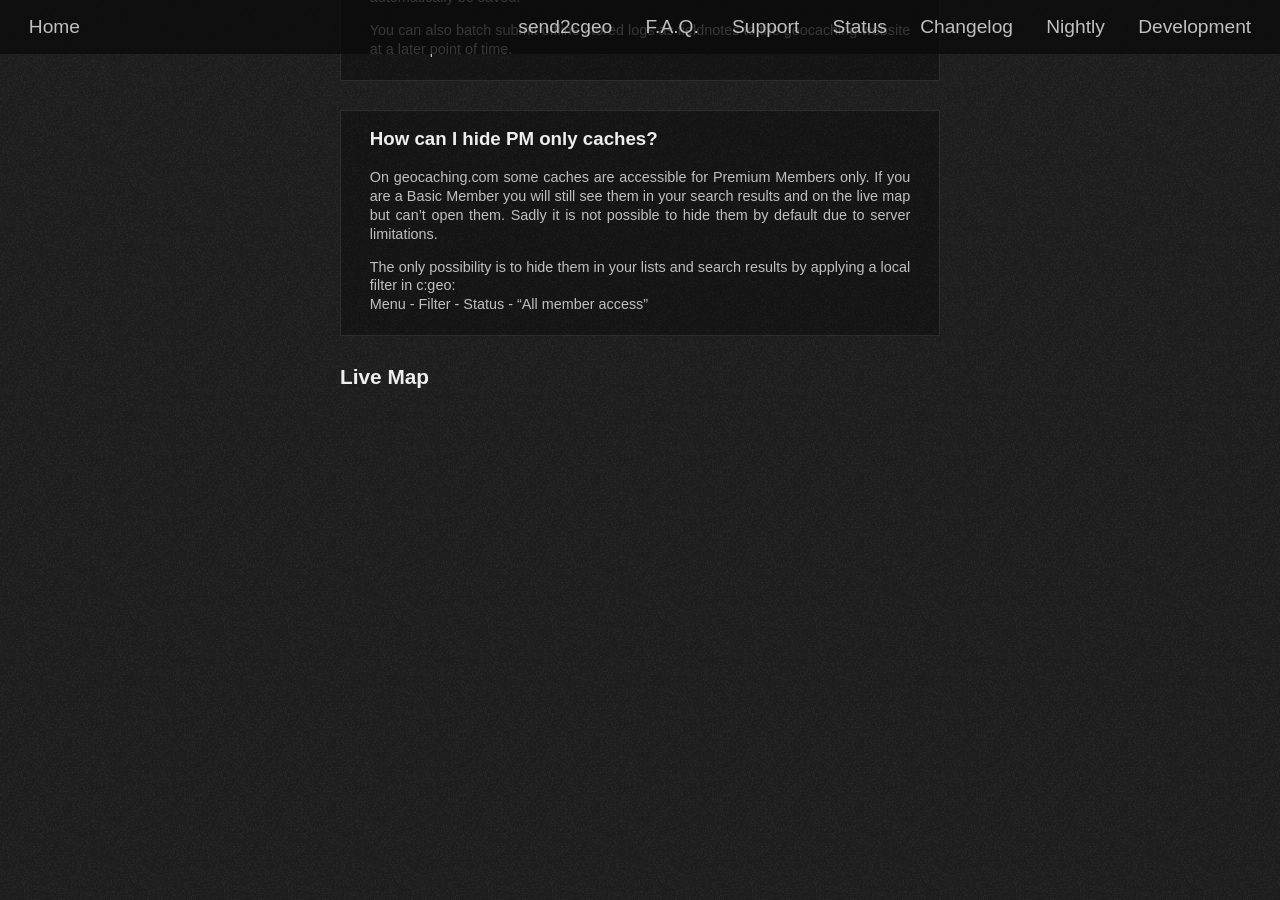
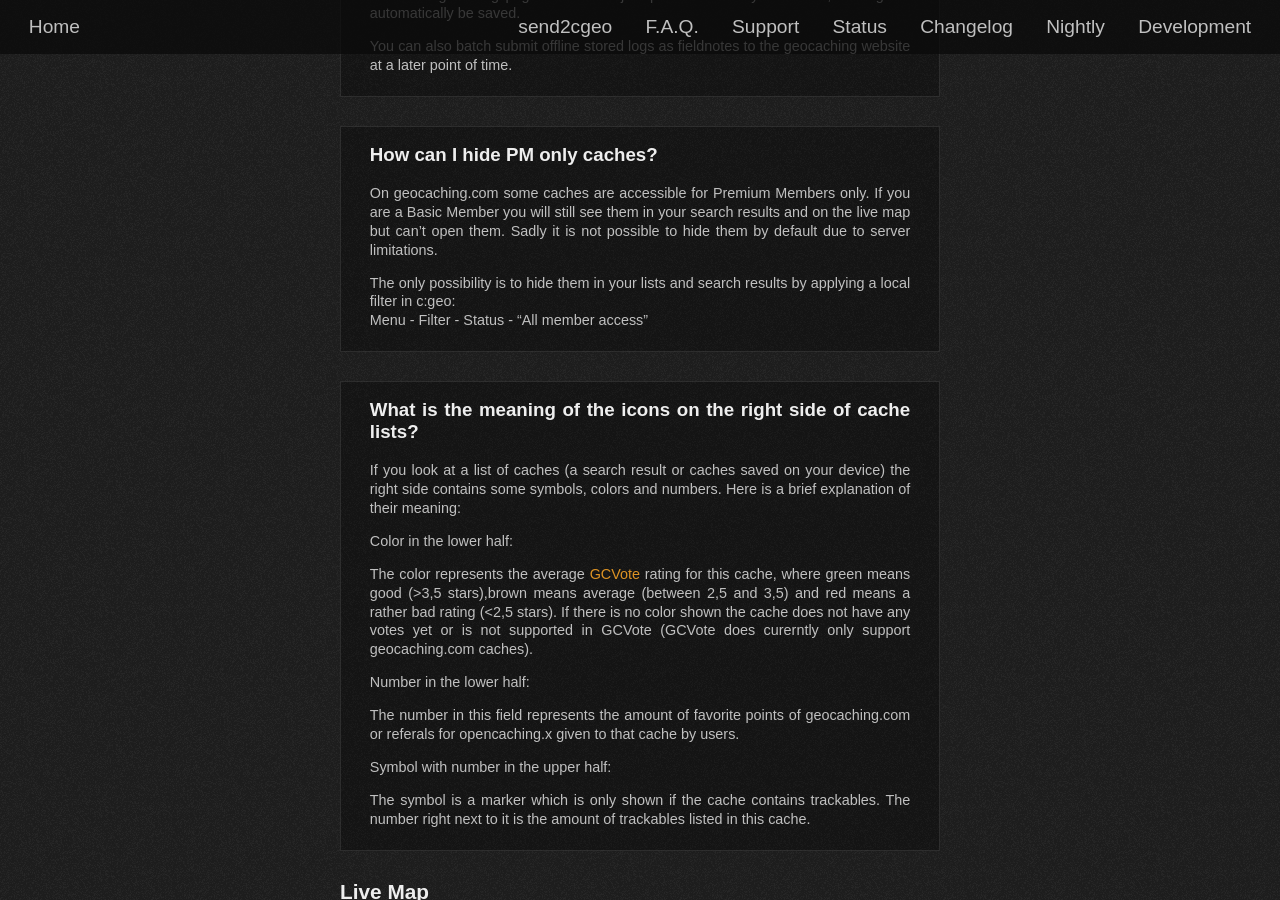
Before and after one commit to cgeo/cgeo.github.io, a Jekyll site: the page built from faq.html, in a window 1280 px wide and 900 px high, scrolled down 10588 px. Built offline with Jekyll 4.4.1, drawn with Linux system fonts in a browser that asks for light colours; some web fonts are replaced; before the commit the page ends 10993 px from its top, so only the background shows below that; some of the changed text lies outside the part shown.

Commit message:
FAQ Explanation of list icons

```diff
--- a/_data/faq.yml
+++ b/_data/faq.yml
@@ -348,5 +348,24 @@
             The only possibility is to hide them in your lists and search results by applying a local filter in c:geo: \\
             Menu - Filter - Status - "All member access"
 
+      - title: What is the meaning of the icons on the right side of cache lists?
+        content: |
+            If you look at a list of caches (a search result or caches saved on your device) the right side contains some symbols, colors and numbers.
+            Here is a brief explanation of their meaning:
+
+            Color in the lower half:
+
+            The color represents the average [GCVote](http://www.gcvote.com) rating for this cache, where green means good (>3,5 stars),brown means average (between 2,5 and 3,5) and red means a rather bad rating (<2,5 stars).
+            If there is no color shown the cache does not have any votes yet or is not supported in GCVote (GCVote does curerntly only support geocaching.com caches).
+
+            Number in the lower half:
+
+            The number in this field represents the amount of favorite points of geocaching.com or referals for opencaching.x given to that cache by users.
+
+            Symbol with number in the upper half:
+
+            The symbol is a marker which is only shown if the cache contains trackables.
+            The number right next to it is the amount of trackables listed in this cache.
+
 - title: Live Map
   items:
```
